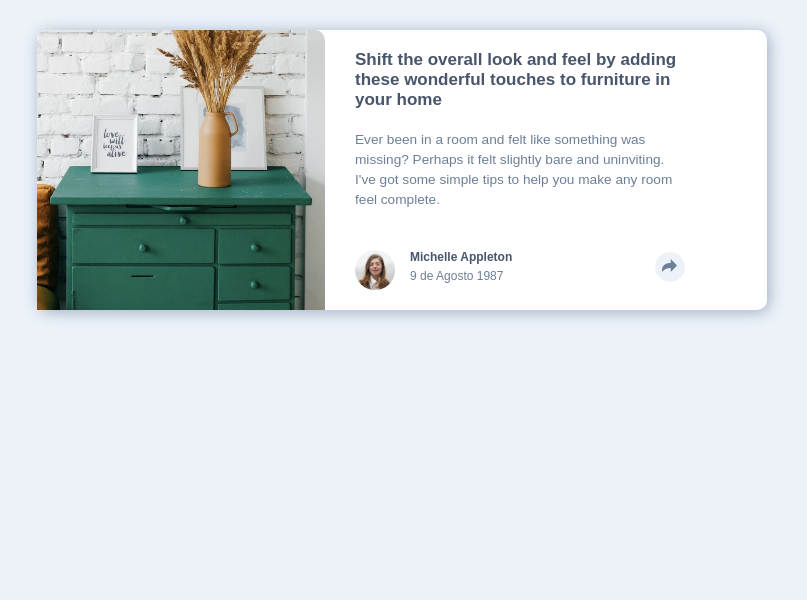
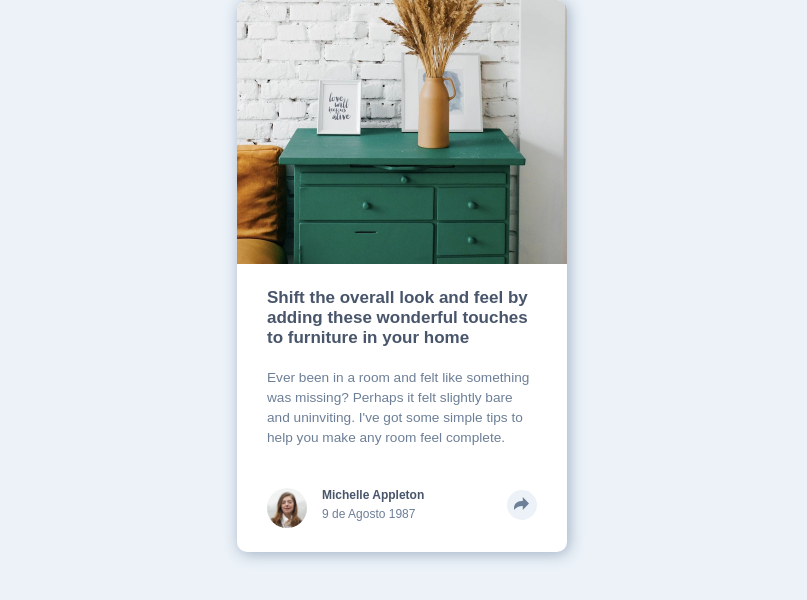
Before and after one commit to avilarino/article-preview-component, a plain HTML site: page index.html in a window 1280 px wide. Shown: the whole page, without its empty margins (238-1045 px from the left). Drawn offline with Linux system fonts and the light colour scheme.

Commit message:
alinear vertical

```diff
--- a/assets/css/style.css
+++ b/assets/css/style.css
@@ -2,82 +2,61 @@
     margin:0px;
     padding:0px
 }
-
-
+html {
+    height: 100%
+}
 body {
     background: #ecf2f8;
+    height: 100%
+}
+/* anchos y altos imágen  */
+.flower-container {
+    width: 330px;
+}
+.flower-container img {
+    width:100%;
+    object-fit: contain;
+    border-radius: 10px 10px 0px 0px;
+}
+.container {
+    display: flex;
+    flex-direction: column-reverse;
+    justify-content: center;
+    align-items: center;
 }
 
-.flower-container {
-    width: 330px;
-    height: 200px;
-
-}
-
-.flower-container img {
-    width: 100%;
-    height: 100%;
-    object-fit: cover;
-    border-radius: 10px 10px 0px 0px
-}
-
-.card {
-    margin: 0 auto;
-    padding: 30px 30px 15px 30px;
-}
-
-.card article {
-    margin-left: 300px;
-    margin: 0 auto;
+.container .card {
     border-radius: 10px;
-    background:  white;
-    max-width: 330px;
-    max-height: 100%;
     box-shadow: 2px 2px 15px 0px hsl(212, 23%, 69%);
     transition-duration: 0.2s;
+    background: white;
+    max-width:330px;
 }
-
-/*
-max-width: 730px
-*/
-
-
-
-
 .text {
     padding: 20px 30px;
-    max-width: 330px;
+    max-width: 440px;
+    max-height: 280px
 }
-
 .title {
     color: #48556a;
 }
-
 .title h1 {
     font-family:'Manrope', sans-serif;
     font-size: 17px;
-    margin-bottom: 20px
-
-
+    margin-bottom: 20px;
+    color:hsl(217, 19%, 35%)
 }
-
 .title a {
     text-decoration: none;
     color:hsl(217, 19%, 35%);
 }
-
-.paragraph {
-}
-
 .paragraph p {
     font-family:'Manrope', sans-serif;
     color: hsl(214, 17%, 51%);
     margin-bottom: 30px;
     font-size: 13.65px;
     line-height: 20px;
-
 }
-
 .contact {
     display: flex;
     justify-content: space-between;}
@@ -85,57 +64,44 @@ max-width: 730px
 .contact a {
     text-decoration: none;
 }
-
-
 .avatar {
     display: flex;
     margin-top: 10px;
 }
-
 .avatar .circle img {
     border-radius: 1000px;
     max-width: 40px;
     margin-right: 15px;
-
 }
-
 .name h1 {
     color:hsl(217, 19%, 35%);
     font-size: 12px ;
     font-family:'Manrope', sans-serif;
 }
-
 .name p {
     font-size: 12px;
     color:  hsl(214, 17%, 51%);
     margin-top: 5px;
     font-family:'Manrope', sans-serif;
 }
-
 .share {
     background:  rgb(236, 242, 248);
     width: 30px;
     height: 30px;
     border-radius: 50%;
     margin: auto 0;
-
-
 }
-
 .share img {
   padding: 7px;
   margin: auto 0;
-
 }
 .share .button-share {
     border: none;
     border-radius: 100%;
 }
-
 .social-media {
     position: absolute;
 }
-
 .share .button-share .social-media .blue-card {
     width: 200px;
     height: 35px;
@@ -146,14 +112,11 @@ max-width: 730px
     top:-70px;
     display: none
 }
-
-
 .social-media .blue-card {
     display: flex;
     justify-content: space-evenly;
     align-items: center;
 }
-
 .share:hover .button-share .social-media .blue-card {
     width: 200px;
     height: 35px;
@@ -166,16 +129,11 @@ max-width: 730px
     justify-content: space-evenly;
     align-items: center;
 }
-
-
-
-
 .social-media .blue-card .letter {
     color:rgb(236, 242, 248);
     font-family: 'Manrope', sans-serif;
     font-size: 12px
 }
-
 .share .button-share .social-media .triangle {
     width: 0;
 	height: 0;
@@ -195,60 +153,3 @@ max-width: 730px
     position: relative;
     top: -70px
 }
-
-
-@media only screen and (max-width: 768px) and (min-width: 450px) {
-
-    .card article {
-        max-width: 420px;
-        box-shadow: 2px 2px 15px 0px hsl(212, 23%, 69%);
-        transition-duration: 0.2s;
-    }
-
-
-    .flower-container{
-        width:420px;
-        height: 200px;
-        transition-duration: 0.2s;
-    }
-
-    .flower-container img {
-        max-width: 100%;
-        max-height: 100%;
-        border-radius: 10px 10px 0px 0px;
-        transition-duration: 0.2s;
-    }
-
-}
-
-
-
-
-
-
-@media only screen and (max-width: 1300px) and (min-width: 768px ) {
-
-    .card article {
-            display:flex;
-            max-width: 730px;
-            max-height: 280px;
-            box-shadow: 2px 2px 15px 0px hsl(212, 23%, 69%);
-            transition-duration: 0.2s;
-        }
-
-    .flower-container{
-            width:288px;
-            height: 280px;
-        }
-
-
-    .flower-container img {
-            border-radius: 10px 10px 0px 0px;
-            max-width: 100%;
-            max-height:100%;
-            object-fit: cover;
-
-
-    }
-
-}
--- a/assets/style.css
+++ /dev/null
@@ -1,240 +0,0 @@
-* {
-    margin:0px;
-    padding:0px
-}
-
-body {
-    background: #ecf2f8;
-}
-
-.flower-container {
-    width: 330px;
-    height: 200px;
-
-}
-
-.flower-container img {
-    width: 100%;
-    height: 100%;
-    object-fit: cover;
-    border-radius: 10px 10px 0px 0px
-}
-
-.card article {
-    border-radius: 10px;
-    background:  white;
-    max-width: 330px;
-    max-height: 100%;
-    box-shadow: 2px 2px 15px 0px hsl(212, 23%, 69%);
-    transition-duration: 0.2s;
-    display: flex;
-    justify-content: center;
-    align-items: center;
-
-}
-
-/*  ;
-max-width: 730px
-*/
-
-.text {
-    padding: 20px 30px;
-    max-width: 330px;
-}
-
-.title {
-    color: #48556a;
-}
-
-.title h1 {
-    font-family:'Manrope', sans-serif;
-    font-size: 17px;
-    margin-bottom: 20px
-}
-
-.title a {
-    text-decoration: none;
-    color:hsl(217, 19%, 35%);
-}
-
-.paragraph p {
-    font-family:'Manrope', sans-serif;
-    color: hsl(214, 17%, 51%);
-    margin-bottom: 30px;
-    font-size: 13.65px;
-    line-height: 20px;
-}
-
-.contact {
-    display: flex;
-    justify-content: center;
-    align-items: center;
-}
-
-.contact a {
-    text-decoration: none;
-}
-
-
-.avatar {
-    display: flex;
-    margin: auto 0;
-    align-items: center;
-}
-
-.avatar .circle img {
-    border-radius: 1000px;
-    max-width: 40px;
-}
-
-.name {
-    margin: auto 0;
-}
-
-.name h1 {
-    color:hsl(217, 19%, 35%);
-    font-size: 12px ;
-    font-family:'Manrope', sans-serif;
-}
-
-.name p {
-    font-size: 12px;
-    color:  hsl(214, 17%, 51%);
-    margin-top: 5px;
-    font-family:'Manrope', sans-serif;
-}
-
-.share {
-    background:  rgb(236, 242, 248);
-    width: 30px;
-    height: 30px;
-    border-radius: 50%;
-    margin: auto 0;
-}
-
-.share img {
-  padding: 7px;
-  margin: auto 0;
-}
-
-.share .button-share {
-    border: none;
-    border-radius: 100%;
-}
-
-.social-media {
-    position: absolute;
-}
-
-.share .button-share .social-media .blue-card {
-    width: 200px;
-    height: 35px;
-    background:hsl(217, 19%, 35%);
-    border-radius: 15px;
-    position: relative;
-    left: -60px;
-    top:-70px;
-    display: none
-}
-
-.social-media .blue-card {
-    display: flex;
-    justify-content: space-evenly;
-    align-items: center;
-}
-
-.share:hover .button-share .social-media .blue-card {
-    width: 200px;
-    height: 35px;
-    background:hsl(217, 19%, 35%);
-    border-radius: 15px;
-    position: relative;
-    left: -60px;
-    top:-70px;
-    display: flex;
-    justify-content: space-evenly;
-    align-items: center;
-}
-
-.social-media .blue-card .letter {
-    color:rgb(236, 242, 248);
-    font-family: 'Manrope', sans-serif;
-    font-size: 12px
-}
-
-.share .button-share .social-media .triangle {
-    width: 0;
-	height: 0;
-	border-left: 5px solid transparent;
-	border-right: 5px solid transparent;
-    border-top: 10px solid #48556a;
-    display:none
-}
-
-.share:hover .button-share .social-media .triangle {
-    width: 0;
-	height: 0;
-	border-left: 5px solid transparent;
-	border-right: 5px solid transparent;
-    border-top: 10px solid #48556a;
-    display:block;
-    position: relative;
-    top: -70px
-}
-
-@font-face {
-    font-family: 'Manrope', sans-serif;
-    src: local (Manrope-VariableFont_wght);
-    src: url ('https://fonts.googleapis.com/css2?family=Manrope:wght@300&display=swap');
-}
-
-
-@media only screen and (min-width: 450px) {
-
-    .card article {
-        max-width: 420px;
-        box-shadow: 2px 2px 15px 0px hsl(212, 23%, 69%);
-        transition-duration: 0.2s;
-    }
-
-
-    .flower-container{
-        width:420px;
-        height: 200px;
-        transition-duration: 0.2s;
-    }
-
-    .flower-container img {
-        max-width: 100%;
-        max-height: 100%;
-        border-radius: 10px 10px 0px 0px;
-        transition-duration: 0.2s;
-    }
-
-}
-
-@media only screen and (min-width: 768px ) {
-
-
-    .card article {
-            display:flex;
-            max-width: 730px;
-            max-height: 280px;
-            box-shadow: 2px 2px 15px 0px hsl(212, 23%, 69%);
-            transition-duration: 0.2s;
-        }
-
-    .flower-container{
-            width:288px;
-            height: 280px;
-        }
-
-
-    .flower-container img {
-            border-radius: 10px 10px 0px 0px;
-            max-width: 100%;
-            max-height:100%;
-            object-fit: cover;
-    }
-
-}
--- a/index.html
+++ b/index.html
@@ -3,9 +3,8 @@
   <head>
     <meta charset="UTF-8">
     <meta name="viewport" content="width=device-width, initial-scale=1.0"> <!-- displays site properly based on user's device -->
-
     <link rel="icon" type="image/png" sizes="32x32" href="./images/favicon-32x32.png">
-  <link rel="stylesheet" href="./assets/css/style.css">
+    <link rel="stylesheet" href="assets/css/style.css">
 
     <title>Frontend Mentor | Article preview component</title>
 
@@ -17,8 +16,8 @@
   </head>
   <body>
 
-  <div class="card">
-    <article>
+    <div class="container">
+      <article class="card">
         <div class="flower-container">
             <img src="./assets/img/images/drawers.jpg">
         </div>
```
Also changed, not shown: assets/static/Manrope-Bold.ttf (renamed from assets/css/static/Manrope-Bold.ttf), assets/static/Manrope-ExtraBold.ttf (renamed from assets/css/static/Manrope-ExtraBold.ttf), assets/static/Manrope-ExtraLight.ttf (renamed from assets/css/static/Manrope-ExtraLight.ttf), assets/static/Manrope-Light.ttf (renamed from assets/css/static/Manrope-Light.ttf), assets/static/Manrope-Medium.ttf (renamed from assets/css/static/Manrope-Medium.ttf), assets/static/Manrope-Regular.ttf (renamed from assets/css/static/Manrope-Regular.ttf), assets/static/Manrope-SemiBold.ttf (renamed from assets/css/static/Manrope-SemiBold.ttf), assets/static/Manrope-VariableFont_wght.ttf (renamed from assets/css/Manrope-VariableFont_wght.ttf). Lines whose indentation alone changed are shown as unchanged.
